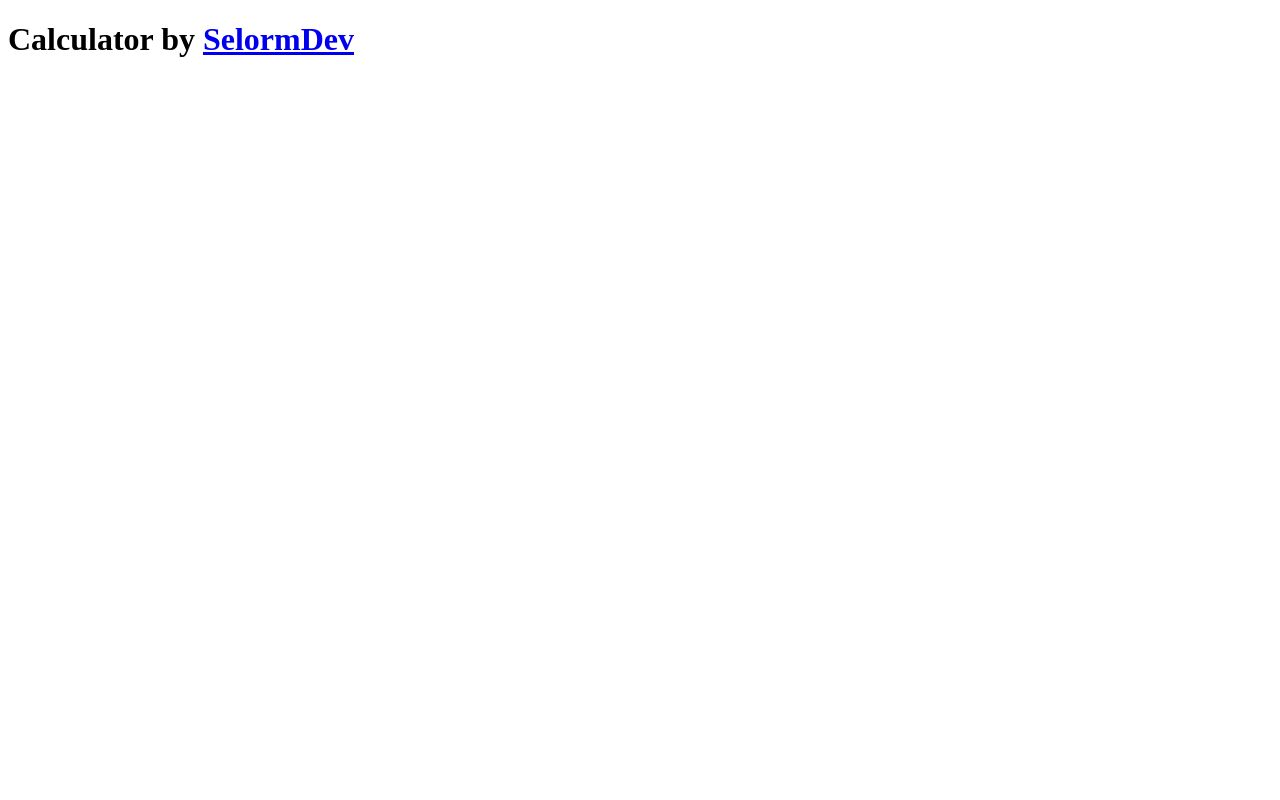
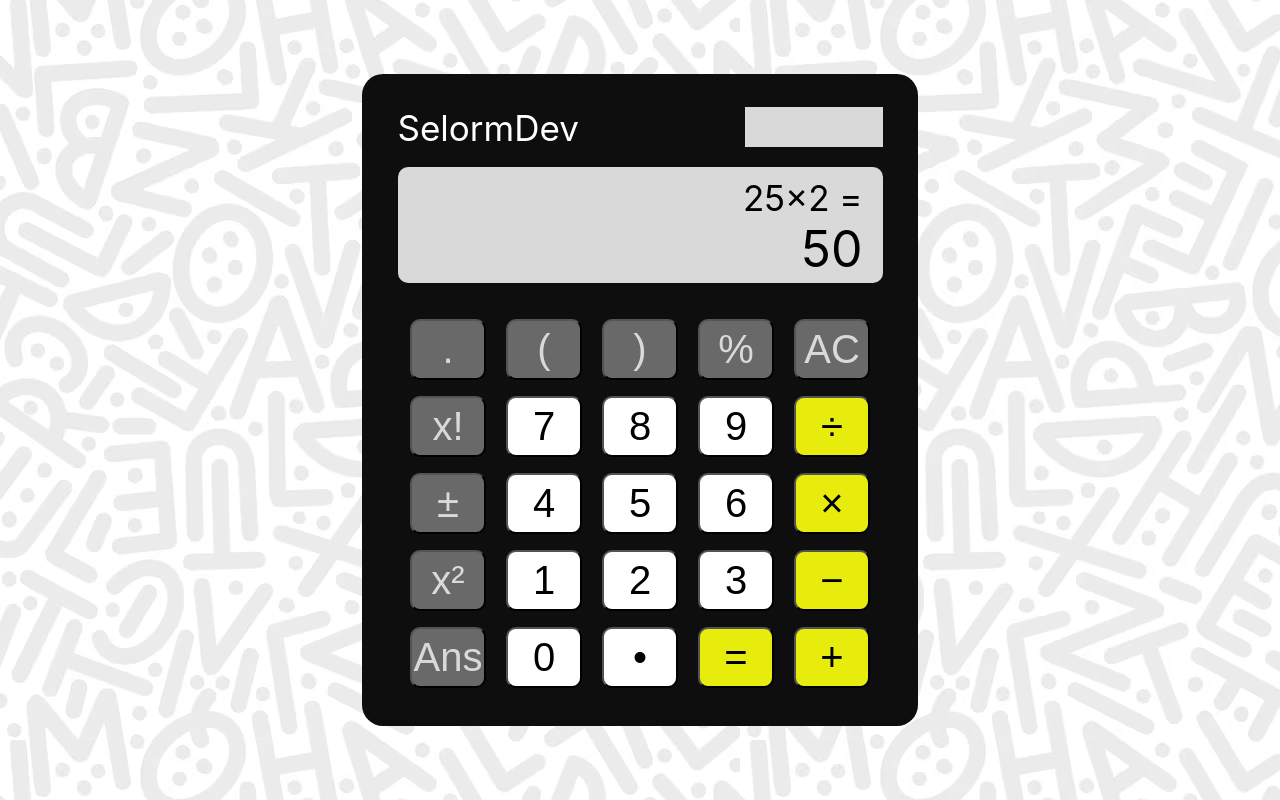
Before and after one commit to SelormDev/calculator, a plain HTML site: page index.html in a window 1280 px wide. Drawn offline with Linux system fonts and the light colour scheme.

Commit message:
Completed calculator UI

```diff
--- /dev/null
+++ b/css/style.css
@@ -0,0 +1,110 @@
+* {
+  margin: 0;
+  padding: 0;
+  box-sizing: border-box;
+}
+
+body {
+  background-image: url(../img/bg-img.avif);
+  display: flex;
+  justify-content: center;
+  align-items: center;
+  height: 100vh;
+}
+
+.container {
+  display: flex;
+  align-items: center;
+  justify-content: center;
+  width: 556px;
+  height: 652px;
+  border-radius: 21px;
+  background: #0e0e0e;
+  flex-shrink: 0;
+}
+
+.inner_container {
+  width: 485px;
+  height: 90%;
+  /* border: 2px solid #fff; */
+}
+
+.tag {
+  display: flex;
+  justify-content: space-between;
+  height: 40px;
+  color: #fff;
+}
+
+.tag p {
+  width: 257px;
+  height: 40px;
+  flex-shrink: 0;
+  color: #fff;
+  font-family: Inter;
+  font-size: 35px;
+  font-style: normal;
+  font-weight: 400;
+  line-height: normal;
+}
+
+.solar {
+  width: 138px;
+  height: 40px;
+  background: #d9d9d9;
+  flex-shrink: 0;
+}
+
+.screen {
+  /* width: 485px; */
+  height: 116px;
+  border-radius: 10px;
+  background: #d9d9d9;
+  margin: 20px 0;
+  padding: 10px 20px;
+  color: #000;
+  font-family: Inter;
+  font-style: normal;
+  font-weight: 400;
+  line-height: normal;
+  text-align: end;
+}
+
+.calculation_section {
+  font-size: 35px;
+}
+
+.total_section {
+  font-size: 50px;
+}
+
+.btn_container {
+  display: flex;
+  flex-direction: column;
+  justify-content: center;
+  align-items: center;
+}
+
+.btn {
+  width: 76px;
+  height: 61px;
+  border-radius: 10px;
+  font-size: 40px;
+}
+
+.btn.normal {
+  margin: 16px 16px 0 0;
+}
+
+.btn.grey {
+  background: #696969;
+  color: #d9d9d9;
+}
+
+.btn.white {
+  background: #fff;
+}
+
+.btn.yellow {
+  background: #e7ec0d;
+}
--- a/index.html
+++ b/index.html
@@ -5,10 +5,60 @@
     <meta charset="UTF-8">
     <meta name="viewport" content="width=device-width, initial-scale=1.0">
     <title>Calculator</title>
+    <link rel="stylesheet" href="./css/style.css">
 </head>
 
 <body>
-    <h1>Calculator by <a href="https://github.com/selormdev/">SelormDev</a></h1>
+    <!-- <h1>Calculator by <a href="https://github.com/selormdev/">SelormDev</a></h1> -->
+    <div class="container">
+        <div class="inner_container">
+            <div class="tag">
+                <p>SelormDev</p>
+                <div class="solar"></div>
+            </div>
+            <div class="screen">
+                <div class="calculation_section">25&times;2 =</div>
+                <div class="total_section">50</div>
+            </div>
+            <div class="btn_container">
+                <div class="row">
+                    <button class="btn grey normal"> .</button>
+                    <button class="btn grey normal"> &#40; </button>
+                    <button class="btn grey normal"> &#41; </button>
+                    <button class="btn grey normal"> &percnt; </button>
+                    <button class="btn grey"> AC </button>
+                </div>
+                <div class="row">
+                    <button class="btn grey normal"> x! </button>
+                    <button class="btn white normal"> 7 </button>
+                    <button class="btn white normal"> 8 </button>
+                    <button class="btn white normal"> 9 </button>
+                    <button class="btn yellow"> ÷ </button>
+                </div>
+                <div class="row">
+                    <button class="btn grey normal"> &PlusMinus; </button>
+                    <button class="btn white normal"> 4 </button>
+                    <button class="btn white normal"> 5 </button>
+                    <button class="btn white normal"> 6 </button>
+                    <button class="btn yellow"> &times; </button>
+                </div>
+                <div class="row">
+                    <button class="btn grey normal"> x² </button>
+                    <button class="btn white normal"> 1 </button>
+                    <button class="btn white normal"> 2 </button>
+                    <button class="btn white normal"> 3 </button>
+                    <button class="btn yellow"> &minus; </button>
+                </div>
+                <div class="row">
+                    <button class="btn grey normal"> Ans </button>
+                    <button class="btn white normal"> 0 </button>
+                    <button class="btn white normal"> &#x2022; </button>
+                    <button class="btn yellow normal"> &equals; </button>
+                    <button class="btn yellow"> &plus; </button>
+                </div>
+            </div>
+        </div>
+    </div>
 </body>
 
 </html>
```
